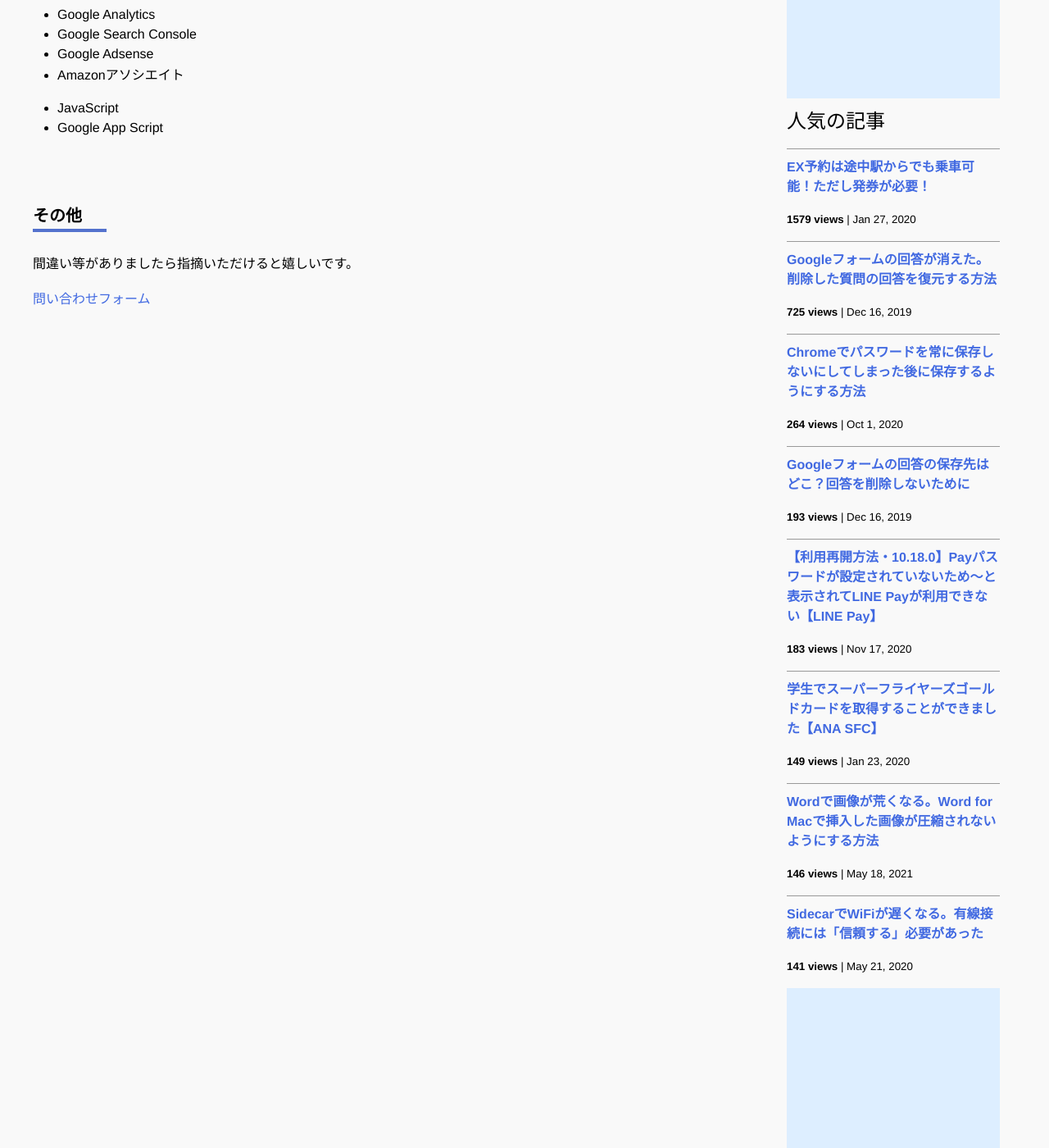
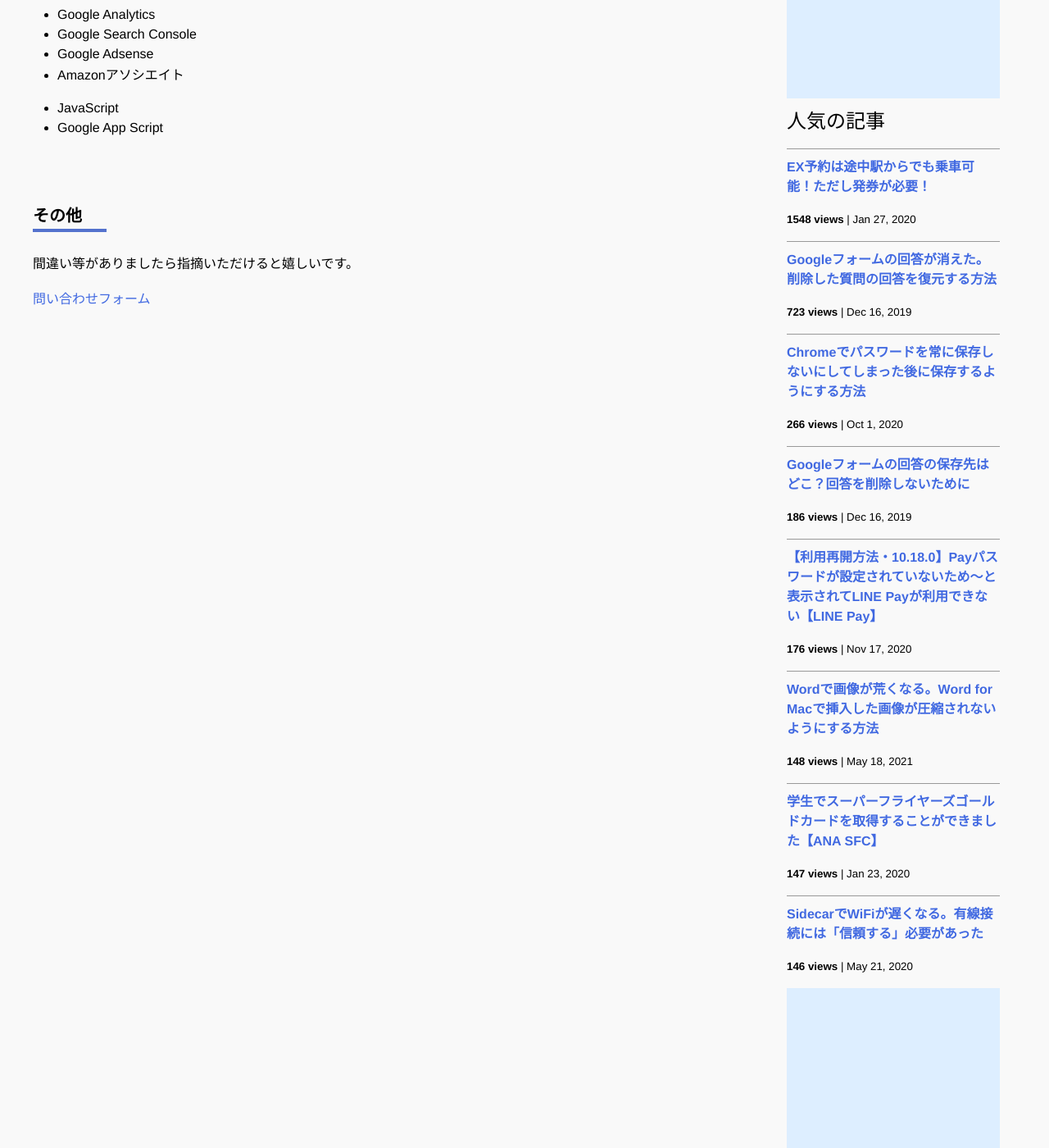
Before and after one commit to iwanaminami/shoyaiwaname, a Jekyll site: the page built from about.markdown, in a window 1280 px wide and 1400 px high, scrolled down 693 px. Shown: the whole window at 82% size. Built offline with Jekyll 4.4.1, drawn with Linux system fonts in a browser that asks for light colours; nearby versions of some CDN libraries; comment, search, counter and statistics services are not loaded.

Commit message:
a new commit message

```diff
--- a/_data/popularposts.yml
+++ b/_data/popularposts.yml
@@ -1,17 +1,17 @@
 side:
-  - view: 1579
+  - view: 1548
     url: /2020/01/27/ex-rideontheway.html
-  - view: 725
+  - view: 723
     url: /2019/12/16/restore-googleform.html
-  - view: 264
+  - view: 266
     url: /2020/10/01/googlepassword.html
-  - view: 193
+  - view: 186
     url: /2019/12/16/googleform-answers.html
-  - view: 183
+  - view: 176
     url: /2020/11/17/linepay.html
-  - view: 149
+  - view: 148
+    url: /2021/05/18/image-compression-word.html
+  - view: 147
     url: /2020/01/23/sfcgold.html
   - view: 146
-    url: /2021/05/18/image-compression-word.html
-  - view: 141
     url: /2020/05/21/sidecar-via-cable.html
```
